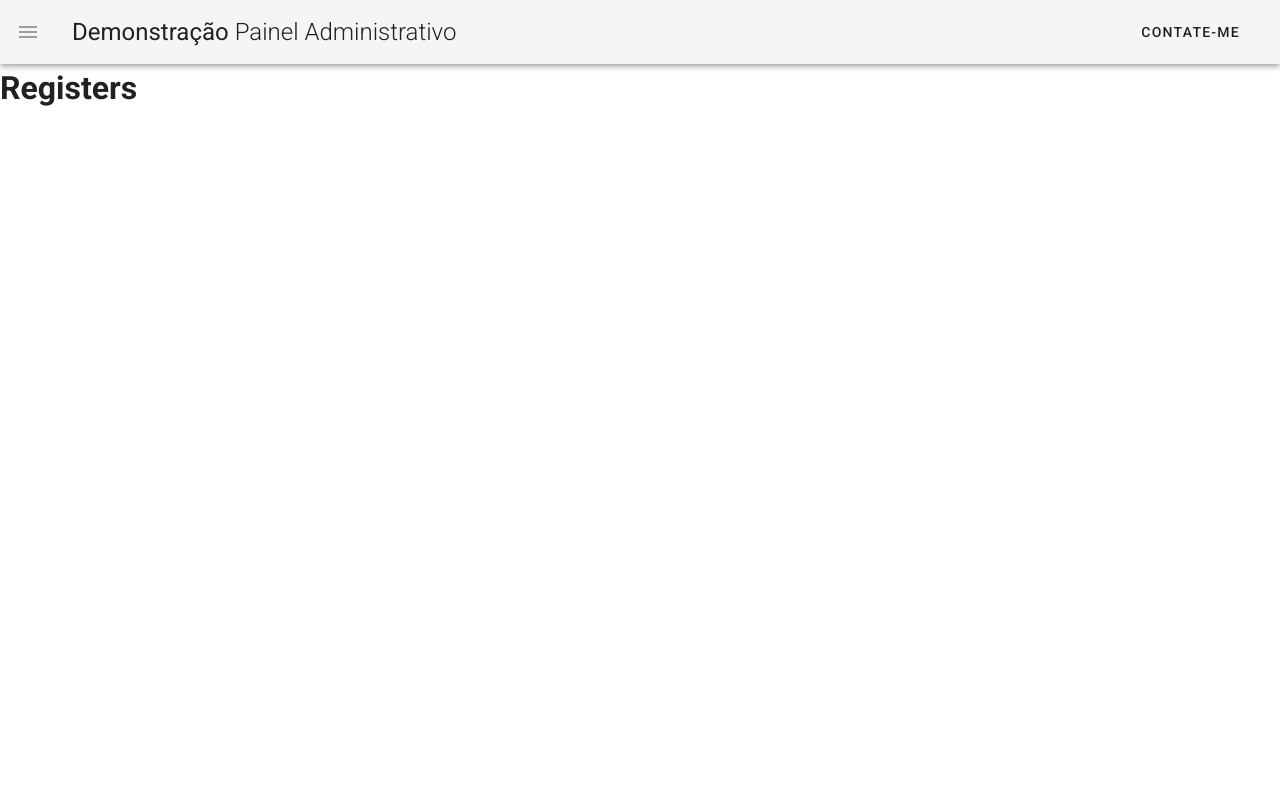
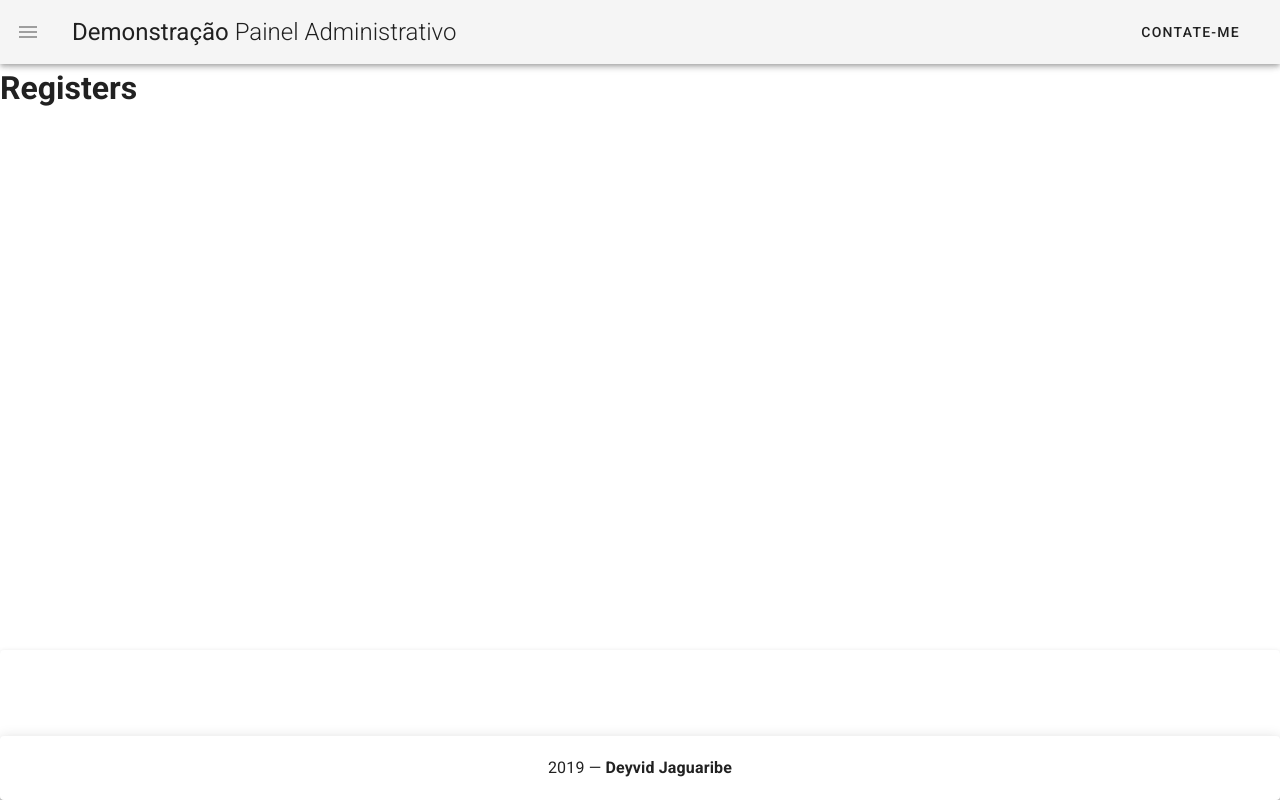
Before and after one commit to DeyvidJLira/vue-template-admin, a Vue app: page /dashboard in a window 1280 px wide. Built offline with nearby package versions, Linux system fonts and the light colour scheme.

Commit message:
Create Footer / Implement logout

```diff
--- /dev/null
+++ b/src/components/Footer.vue
@@ -0,0 +1,14 @@
+<template>
+  <v-card height="150">
+    <v-footer
+      absolute
+      elevation="8"
+      class="white font-weight-medium">
+      <v-col
+        class="text-center subtitle-1"
+        cols="12">
+        {{ new Date().getFullYear() }} — <strong>Deyvid Jaguaribe</strong>
+      </v-col>
+    </v-footer>
+  </v-card>
+</template>
--- a/src/layouts/Default.vue
+++ b/src/layouts/Default.vue
@@ -30,7 +30,7 @@
           </v-list-item>
 
           <v-list-item>
-            <v-btn text small color="error">SAIR</v-btn>
+            <v-btn text small color="error" @click="logout">SAIR</v-btn>
           </v-list-item>
 
         </v-list>
@@ -57,12 +57,19 @@
     <v-content>
       <slot />
     </v-content>
+
+    <Footer></Footer>
   </v-app>
 </template>
 
 <script>
+import Footer from '@/components/Footer.vue';
+
 export default {
   name: 'default',
+  components: {
+    Footer
+  },
   data() {
     return {
       drawer: false,
@@ -72,6 +79,11 @@ export default {
           { title: 'Configurações', icon: 'settings', to: { name: 'settings' } },
         ],
     }
+  },
+  methods: {
+    logout() {
+      this.$router.push({path: '/login'})
+    }
   }
 };
 </script>
```
